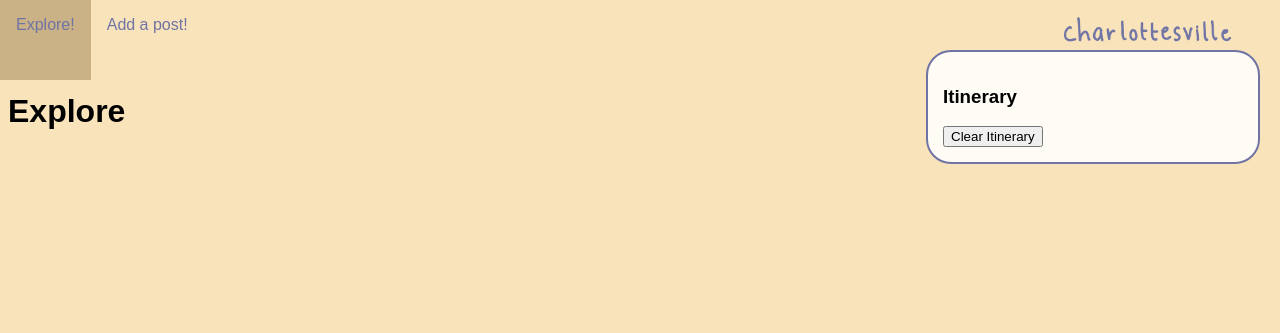
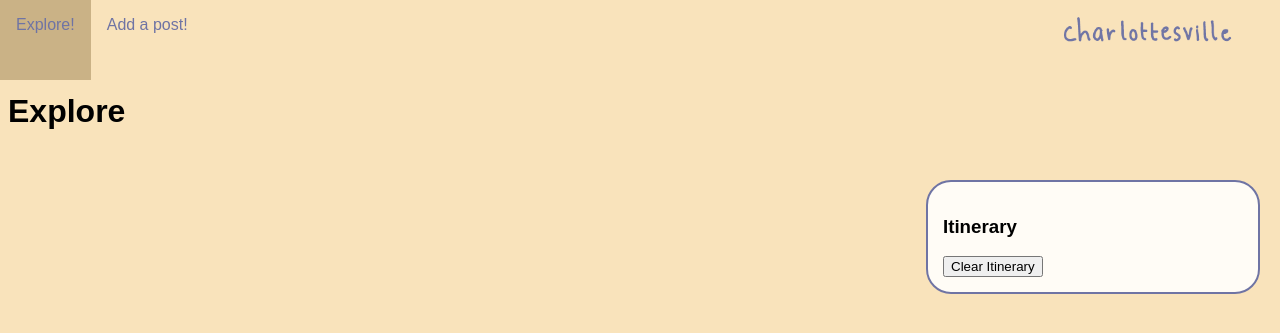
Before and after one commit to grmpyktn11/WICS-hacks, a Flask app: page /explore in a window 1280 px wide. Shown: the top 333 px of the page. Run offline with Flask 3, Linux system fonts and the light colour scheme; data that the repository does not hold is empty.

Commit message:
align itinerary sidebar to posts

```diff
--- a/static/css/explore.css
+++ b/static/css/explore.css
@@ -11,6 +11,7 @@ body {
     width: 300px;
     max-height: 80vh;
     overflow-y: auto;
+    margin-top: 130px;
     padding: 15px;
     border: 2px solid #6f74a4;
     border-radius: 25px;
@@ -55,6 +56,7 @@ body {
     .sidebar {
         position: static; /* Moves sidebar below posts */
         width: 50%;
+        margin-top: 10px;
         margin-bottom: 20px;
         margin-left: 50px;
     }
```
